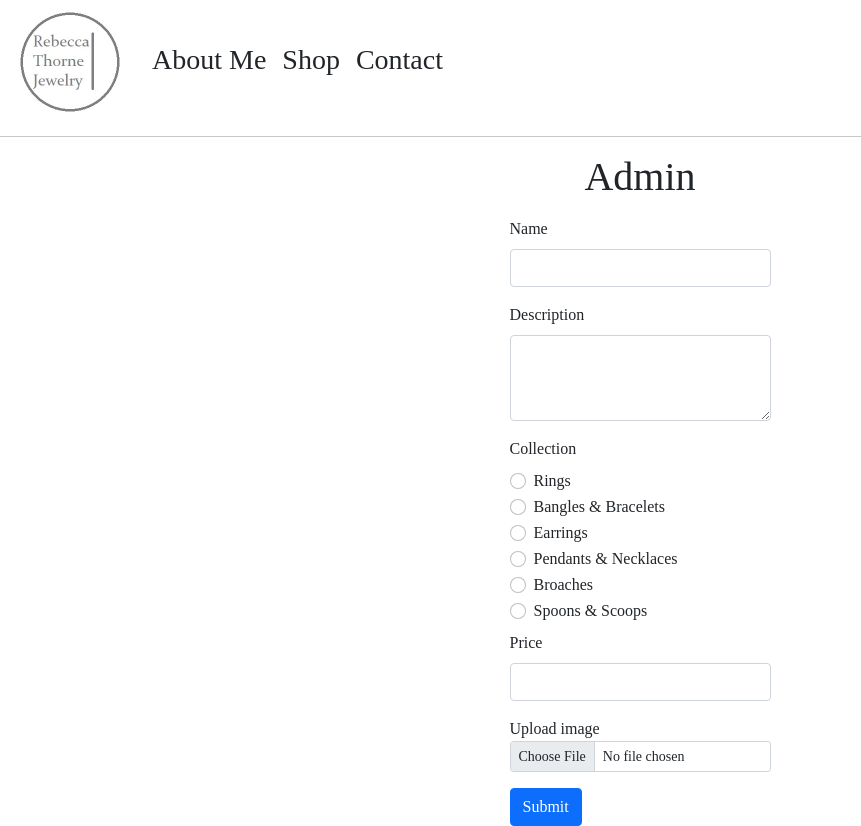
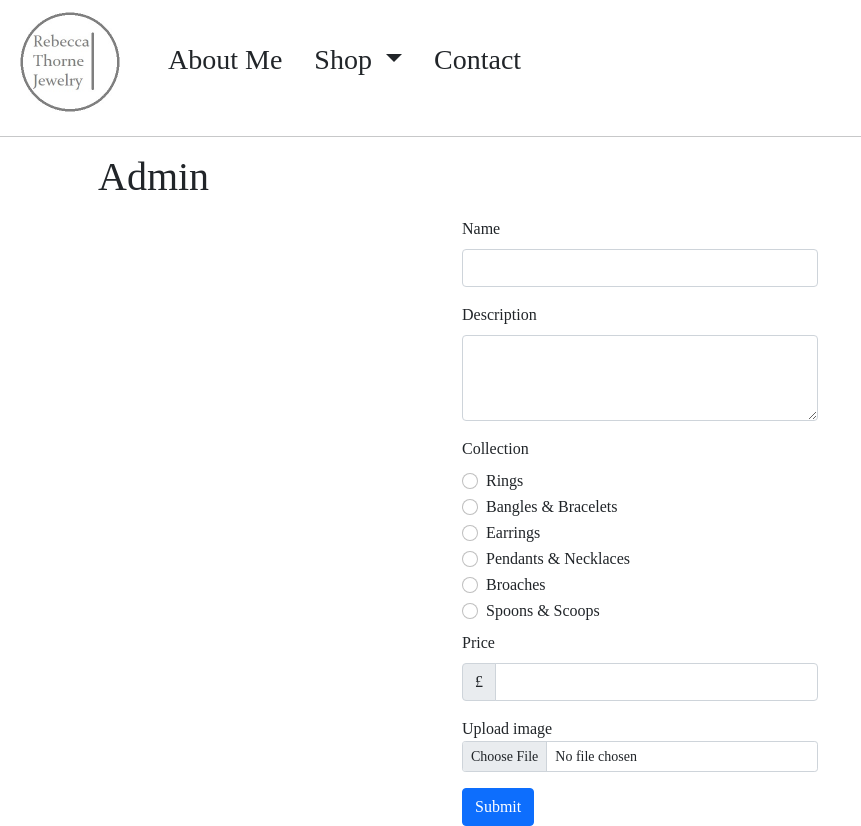
Before and after one commit to CyrusDobbs/eshop-flask, a Flask app: page /admin/ in a window 1280 px wide. Shown: the whole page, without its empty margins (0-861 px from the left). Run offline with Flask 2, Linux system fonts and the light colour scheme; parts of the project's set-up code (start-up, migrations or seed data) failed here and were passed over; some libraries are stand-ins or nearby versions; some web fonts are replaced.

Commit message:
Added extra admin functionality

```diff
--- a/__init__.py
+++ b/__init__.py
@@ -14,6 +14,7 @@ def create_app():
 
     app.config['SECRET_KEY'] = toml_dict['config']['secretkey']
     app.config["MONGO_URI"] = toml_dict['config']['mongo']
+    app.config["ADMINS"] = toml_dict['config']['admins']
 
     mongo = PyMongo(app)
     app.db = mongo.db
@@ -24,6 +25,9 @@ def create_app():
     from main import main as main_blueprint
     app.register_blueprint(main_blueprint)
 
+    from admin import admin as admin_blueprint
+    app.register_blueprint(admin_blueprint)
+
     return app
 
 
--- a/main.py
+++ b/main.py
@@ -1,9 +1,16 @@
 import os
 
-from flask import Blueprint, render_template, send_file, request, session, redirect, url_for, flash
+from flask import Blueprint, render_template, request, redirect, send_file
 from flask import current_app
 
+from config import collection_ext
+
 main = Blueprint('main', __name__)
+
+
+@main.route('/')
+def index():
+    return redirect("/shop/")
 
 
 @main.route('/about/')
@@ -11,16 +18,29 @@ def about():
     return render_template('about.html')
 
 
-@main.route('/')
 @main.route('/shop/')
 def shop():
+    collection = request.args.get('collection')
+
     items_curser = current_app.db.items.find()
-    items = [item for item in items_curser]
+
+    if collection:
+        items = [item for item in items_curser if item['collection'] == collection]
+        collection = collection_ext[collection]
+    else:
+        items = [item for item in items_curser]
+        collection = "Shop"
 
     for item in items:
         item['_id'] = str(item['_id'])
 
-    return render_template('shop.html', items=items)
+    return render_template('shop.html', items=items, collection=collection)
+
+
+@main.route('/img/<img_id>')
+def get_img(img_id):
+    filename = os.path.join("static/img", f"{img_id}.jpg")
+    return send_file(filename, mimetype='image/jpeg')
 
 
 @main.route('/contact/')
@@ -31,52 +51,3 @@ def contact():
 @main.route('/admin/')
 def admin():
     return render_template('admin.html')
-
-
-def allowed_file(filename):
-    return '.' in filename and \
-           filename.rsplit('.', 1)[1].lower() in ['jpg', 'png']
-
-
-@main.route('/additem', methods=['POST'])
-def additem():
-    if not session['username']:
-        return redirect(url_for('auth.login'))
-
-    if 'image' not in request.files:
-        flash('No file part')
-        return redirect(url_for('main.admin'))
-
-    file = request.files['image']
-
-    if file.filename == '':
-        flash('No selected file')
-        return redirect(url_for('main.admin'))
-
-    form = request.form
-    name = form.get('name')
-    desc = form.get('desc')
-    jtype = form.get('type')
-    price = form.get('price')
-
-    current_app.db.items.insert_one({'name': name,
-                                     'desc': desc,
-                                     'type': jtype,
-                                     'price': price})
-
-    item = current_app.db.items.find_one({'name': name,
-                                          'desc': desc,
-                                          'type': jtype,
-                                          'price': price})
-
-    if file and allowed_file(file.filename):
-        file.save(
-            os.path.join(current_app.root_path, 'static', 'img', str(item['_id']) + "." + file.filename.rsplit('.', 1)[1].lower()))
-
-    return render_template('admin.html')
-
-
-@main.route('/img/<img_id>')
-def get_img(img_id):
-    filename = os.path.join("static/img", f"{img_id}.jpg")
-    return send_file(filename, mimetype='image/jpeg')
--- a/templates/admin.html
+++ b/templates/admin.html
@@ -7,10 +7,10 @@
 {% endblock %}
 {% block content %}
     {% if session['username'] %}
-        Welcome {{ session['username'] }}
+        <h4>Welcome {{ session['username'] }}</h4>
     {% endif %}
     <div class="row">
-        <div class="col-md-6 col-lg-4 col-xl-3 mx-auto">
+        <div class="col-md-6 col-lg-5 col-xl-4 mx-auto">
             {% with messages = get_flashed_messages() %}
                 {% if messages %}
                     <div class="notification is-danger">
@@ -21,59 +21,59 @@
             <form method="POST" enctype="multipart/form-data" action="/additem">
                 <div class="mb-3">
                     <label for="itemName" class="form-label">Name</label>
-                    <input name="name" class="form-control" id="itemName">
+                    <input name="name" class="form-control" id="itemName" required>
                 </div>
-
                 <div class="mb-3">
                     <label for="itemDesc" class="form-label">Description</label>
                     <textarea name="desc" class="form-control" id="itemDesc" rows="3"></textarea>
                 </div>
                 <div class="mb-2">
-                    <label for="itemName" class="form-label">Collection</label>
+                    <label for="collection" class="form-label">Collection</label>
                     <div class="form-check">
-                        <input class="form-check-input" type="radio" name="type" id="ringType" value="rings">
-                        <label class="form-check-label" for="ringType">
+                        <input class="form-check-input" type="radio" name="collection" id="rings" value="rings" required>
+                        <label class="form-check-label" for="rings">
                             Rings
                         </label>
                     </div>
                     <div class="form-check">
-                        <input class="form-check-input" type="radio" name="type" id="necklaceType" value="banglesAndBracelets">
-                        <label class="form-check-label" for="necklaceType">
+                        <input class="form-check-input" type="radio" name="collection" id="bracelets" value="bracelets">
+                        <label class="form-check-label" for="bracelets">
                             Bangles & Bracelets
                         </label>
                     </div>
                     <div class="form-check">
-                        <input class="form-check-input" type="radio" name="type" id="otherType" value="Earrings">
-                        <label class="form-check-label" for="otherType">
+                        <input class="form-check-input" type="radio" name="collection" id="earrings" value="earrings" >
+                        <label class="form-check-label" for="earrings">
                             Earrings
                         </label>
                     </div>
                     <div class="form-check">
-                        <input class="form-check-input" type="radio" name="type" id="otherType" value="pendantsAndNecklaces">
-                        <label class="form-check-label" for="otherType">
+                        <input class="form-check-input" type="radio" name="collection" id="necklaces" value="necklaces">
+                        <label class="form-check-label" for="necklaces">
                             Pendants & Necklaces
                         </label>
                     </div>
                     <div class="form-check">
-                        <input class="form-check-input" type="radio" name="type" id="otherType" value="broaches">
-                        <label class="form-check-label" for="otherType">
+                        <input class="form-check-input" type="radio" name="collection" id="broaches" value="broaches">
+                        <label class="form-check-label" for="broaches">
                             Broaches
                         </label>
                     </div>
                     <div class="form-check">
-                        <input class="form-check-input" type="radio" name="type" id="otherType" value="spoonsAndScoops">
-                        <label class="form-check-label" for="otherType">
+                        <input class="form-check-input" type="radio" name="collection" id="spoons" value="spoons">
+                        <label class="form-check-label" for="spoons">
                             Spoons & Scoops
                         </label>
                     </div>
                 </div>
-                <div class="mb-3">
-                    <label for="itemPrice" class="form-label">Price</label>
-                    <input name="price" class="form-control" id="itemPrice">
+                <label for="itemPrice" class="form-label">Price</label>
+                <div class="input-group mb-3">
+                    <div class="input-group-text">£</div>
+                    <input name="price" type="number" class="form-control" id="itemPrice" required>
                 </div>
                 <div class="mb-3">
                     <label for="formFileSm" class="f orm-label">Upload image</label>
-                    <input name="image" class="form-control form-control-sm" id="formFileSm" type="file">
+                    <input name="image" class="form-control form-control-sm" id="formFileSm" type="file" accept=".gif,.jpg,.jpeg,.png" required>
                 </div>
                 <button type="submit" class="btn btn-primary">Submit</button>
             </form>
--- a/templates/base.html
+++ b/templates/base.html
@@ -24,21 +24,34 @@
         </button>
         <div class="collapse navbar-collapse ms-3 fs-3" id="navbarNav">
             <ul class="navbar-nav">
-                <li class="nav-item">
+                <li class="nav-item ms-3">
                     <a class="nav-link text-dark" href="/about">About Me</a>
                 </li>
-                <li class="nav-item">
-                    <a class="nav-link text-dark" href="/shop">Shop</a>
+                <li class="nav-item dropdown ms-3">
+                    <a class="nav-link dropdown-toggle text-dark" href="/shop" id="navbarDropdown" role="button"
+                       data-bs-toggle="dropdown" aria-expanded="false">
+                        Shop
+                    </a>
+                    <ul class="dropdown-menu" aria-labelledby="navbarDropdown">
+                        <li><a class="dropdown-item" href="/shop">All</a></li>
+                        <li><hr class="my-0"></li>
+                        <li><a class="dropdown-item" href="/shop?collection=rings">Rings</a></li>
+                        <li><a class="dropdown-item" href="/shop?collection=bracelets">Bangles & Bracelets</a></li>
+                        <li><a class="dropdown-item" href="/shop?collection=earrings">Earrings</a></li>
+                        <li><a class="dropdown-item" href="/shop?collection=necklaces">Pendants & Necklaces</a></li>
+                        <li><a class="dropdown-item" href="/shop?collection=broaches">Broaches</a></li>
+                        <li><a class="dropdown-item" href="/shop?collection=spoons">Spoons & Scoops</a></li>
+                    </ul>
                 </li>
                 <li class="nav-item">
-                    <a class="nav-link text-dark" href="/contact">Contact</a>
+                    <a class="nav-link text-dark ms-3" href="/contact">Contact</a>
                 </li>
                 {% if session['username'] %}
                     <li class="nav-item">
-                        <a class="nav-link text-dark" href="/admin">Admin</a>
+                        <a class="nav-link text-dark ms-3" href="/admin">Admin</a>
                     </li>
                     <li class="nav-item">
-                        <a class="nav-link text-dark" href="/logout">Logout</a>
+                        <a class="nav-link text-dark ms-3"  href="/logout">Logout</a>
                     </li>
                 {% endif %}
             </ul>
@@ -47,7 +60,7 @@
 </nav>
 <hr>
 <div class="container">
-    <div class="row mb-2"><h1 class="text-center">{% block title %}{% endblock %}</h1></div>
+    <div class="row mb-2 ms-1"><h1 class="">{% block title %}{% endblock %}</h1></div>
     {% block content %}
     {% endblock %}
 </div>
--- a/templates/shop.html
+++ b/templates/shop.html
@@ -3,7 +3,7 @@
 {% block head %}
 {% endblock %}
 {% block title %}
-    Shop
+    {{ collection }}
 {% endblock %}
 {% block content %}
     <div id="itemCards" class="container">
@@ -11,6 +11,7 @@
 {% endblock %}
 {% block scripts %}
     <script>
+        const admin = `{{ session['username'] }}`
         const _items = JSON.parse(`{{ items|tojson|safe }}`)
     </script>
     <script src="/static/js/items.js"></script>
```
Also changed, not shown: admin.py (added, +86 -0 lines), config.py (added, +10 -0 lines), static/js/items.js (+28 -13 lines), static/img/6244c41e58af1247dfe2b9d4.jpg (deleted).
